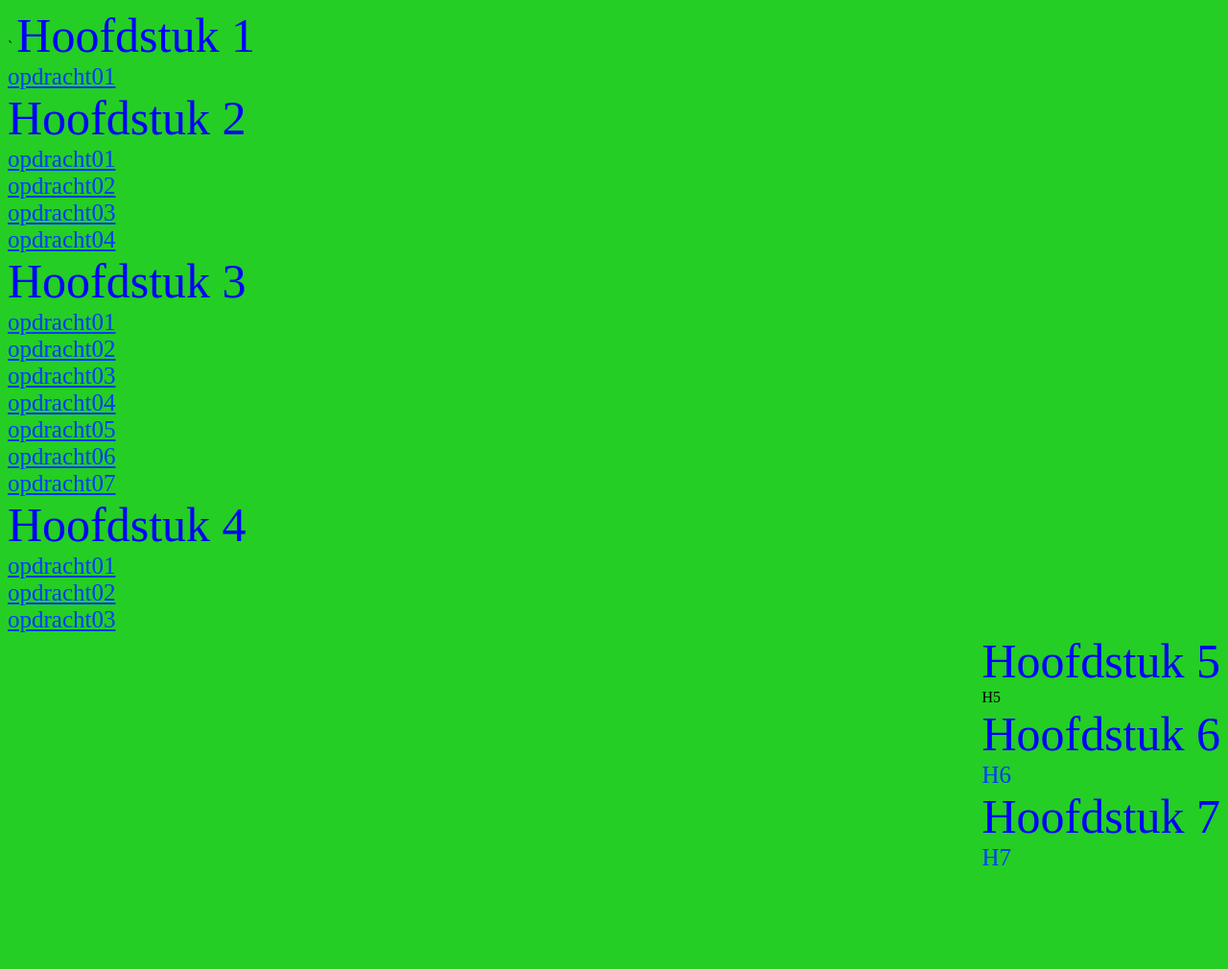
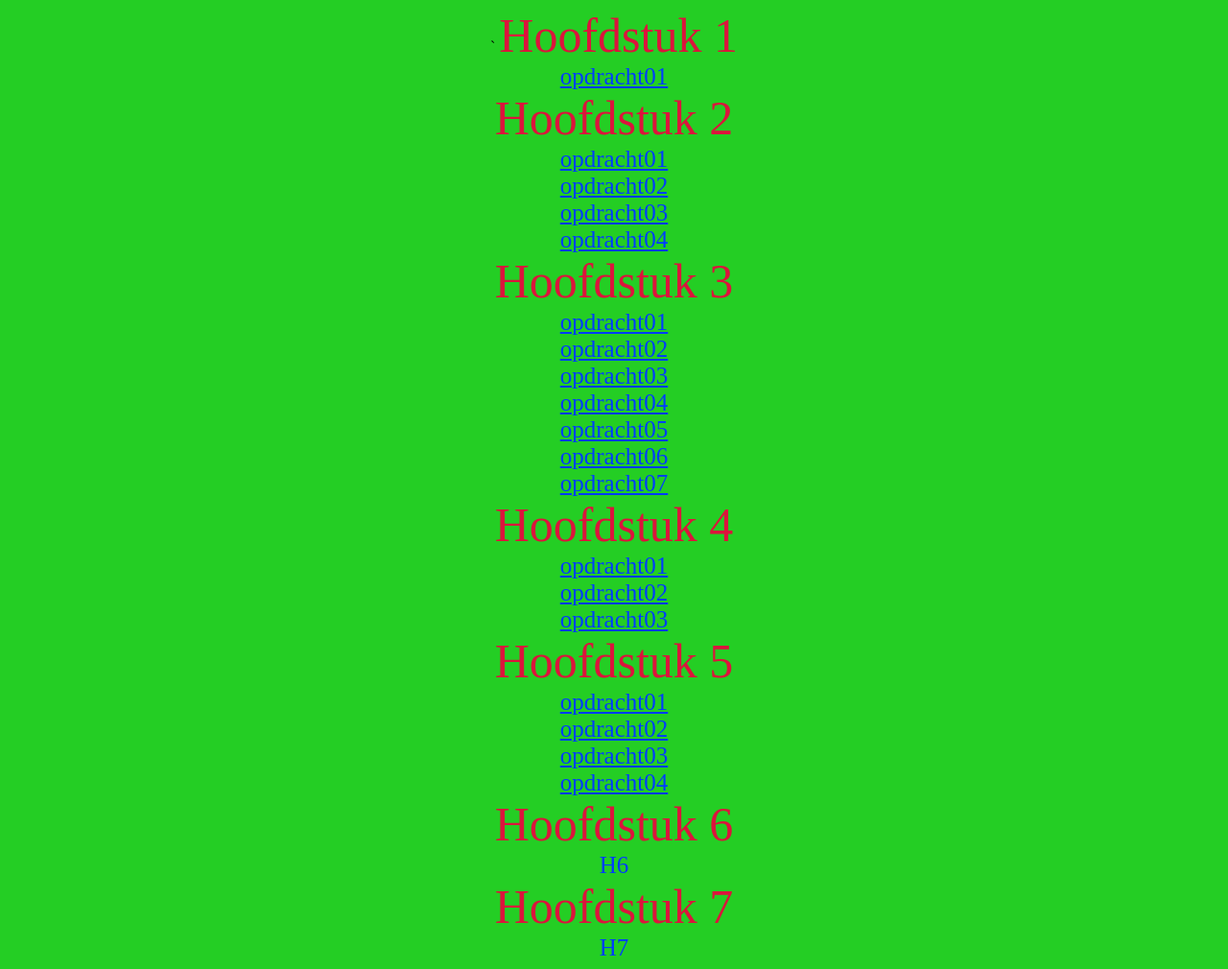
Before and after one commit to JaKamps/CursusPHP, a PHP site: page / in a window 1280 px wide. Shown: the whole page at 96% size. Before the commit the page ends 902 px from the top, so only its background shows below. Run offline with PHP 8.4, Linux system fonts and the light colour scheme.

Commit message:
H05
almost done

```diff
--- /dev/null
+++ b/H05/processing01.php
@@ -0,0 +1,4 @@
+<?php
+
+echo "get: ";
+print_r($_GET);
--- /dev/null
+++ b/hulp.txt
@@ -0,0 +1 @@
+https://getbootstrap.com/    for inputs forms
--- a/index.css
+++ b/index.css
@@ -1,4 +1,6 @@
 *{
+    text-align: center;
+    align-self: center;
     background-color: rgb(36, 206, 36);
 }
 a {
@@ -7,11 +9,8 @@ a {
 }
 h{
     font-size: 50px;
-    color: blue;
+    color:crimson
 }
-.left {
-    align-items: left;
+.begone {
+    display: none;
 }
-.right {
-    float: right;
-}
--- a/index.html
+++ b/index.html
@@ -8,14 +8,16 @@
     <link rel="stylesheet" type="text/css"href="index.css">
 </head>
 <body>`
-    <span class="left">
-    <h>Hoofdstuk 1</h>
+    <h class="H01">Hoofdstuk 1</h>
     <br>
+    <span class="H1">
     <a class="link" href="H01/index.php">opdracht01</a>
     <br>
-    <h>Hoofdstuk 2</h>
+    </span>
+    <h class="H02">Hoofdstuk 2</h>
     <br>
-    <a class="link" href="H02/opdracht01.php">opdracht01</a>
+    <span class="H2">
+    <a onclick="myFunction()" class="link" href="H02/opdracht01.php">opdracht01</a>
     <br>
     <a class="link" href="H02/opdracht02.php">opdracht02</a>
     <br>
@@ -23,8 +25,10 @@
     <br>
     <a class="link" href="H02/opdracht04.php">opdracht04</a>
     <br>
-    <h>Hoofdstuk 3</h>
+    </span>
+    <h class="H03">Hoofdstuk 3</h>
     <br>
+    <span class="H3">
     <a class="link" href="H03/opdracht01.php">opdracht01</a>
     <br>
     <a class="link" href="H03/opdracht02.php">opdracht02</a>
@@ -39,8 +43,10 @@
     <br>
     <a class="link" href="H03/opdracht07.php">opdracht07</a>
     <br>
-    <h>Hoofdstuk 4</h>
+    </span>
+    <h class="H04">Hoofdstuk 4</h>
     <br>
+    <span class="H4">
     <a class="link" href="H04/opdracht01.php">opdracht01</a>
     <br>
     <a class="link" href="H04/opdracht02.php">opdracht02</a>
@@ -48,18 +54,31 @@
     <a class="link" href="H04/opdracht03.php">opdracht03</a>
     <br>
     </span>
-    <span class="right">
-    <h>Hoofdstuk 5</h>
+    <h class="H05">Hoofdstuk 5</h>
     <br>
-    <a" class="link">H5</a>
+    <span class="H5">
+    <a class="link" href="H05/opdracht01.php">opdracht01</a>
     <br>
-    <h>Hoofdstuk 6</h>
+    <a class="link" href="H05/opdracht02.php">opdracht02</a>
     <br>
+    <a class="link" href="H05/opdracht03.php">opdracht03</a>
+    <br>
+    <a class="link" href="H05/opdracht04.php">opdracht04</a>
+    <br>
+    </span>
+    <h class="H06">Hoofdstuk 6</h>
+    <br>
+    <span class="H6">
     <a class="link">H6</a>
     <br>
-    <h>Hoofdstuk 7</h>
+    </span>
+    <h class="H07">Hoofdstuk 7</h>
     <br>
+    <span class="H7">
     <a class="link">H7</a>
+    <br>
     </span>
 </body>
+
+<script src="script.js"></script>
 </html>
--- /dev/null
+++ b/script.js
@@ -0,0 +1,23 @@
+
+
+document.querySelector('.H01').addEventListener('click', function() {
+    document.querySelector('.H1').classList.toggle('begone')
+});
+document.querySelector('.H02').addEventListener('click', function() {
+    document.querySelector('.H2').classList.toggle('begone')
+});
+document.querySelector('.H03').addEventListener('click', function() {
+    document.querySelector('.H3').classList.toggle('begone')
+});
+document.querySelector('.H04').addEventListener('click', function() {
+    document.querySelector('.H4').classList.toggle('begone')
+});
+document.querySelector('.H05').addEventListener('click', function() {
+    document.querySelector('.H5').classList.toggle('begone')
+});
+document.querySelector('.H06').addEventListener('click', function() {
+    document.querySelector('.H6').classList.toggle('begone')
+});
+document.querySelector('.H07').addEventListener('click', function() {
+    document.querySelector('.H7').classList.toggle('begone')
+});
```
Also changed, not shown: H05/opdracht01.php (added, +18 -0 lines), H05/opdracht02.php (added, +31 -0 lines), H05/opdracht03.php (added, +30 -0 lines), H05/processing02.php (added, +38 -0 lines), H05/processing03.php (added, +26 -0 lines), H05/pictures/cat.jpg (added), H05/pictures/dog.jpg (added), H05/pictures/panda.jpg (added), H05/pictures/snail.jpg (added), H05/pictures/snake.jpg (added).
